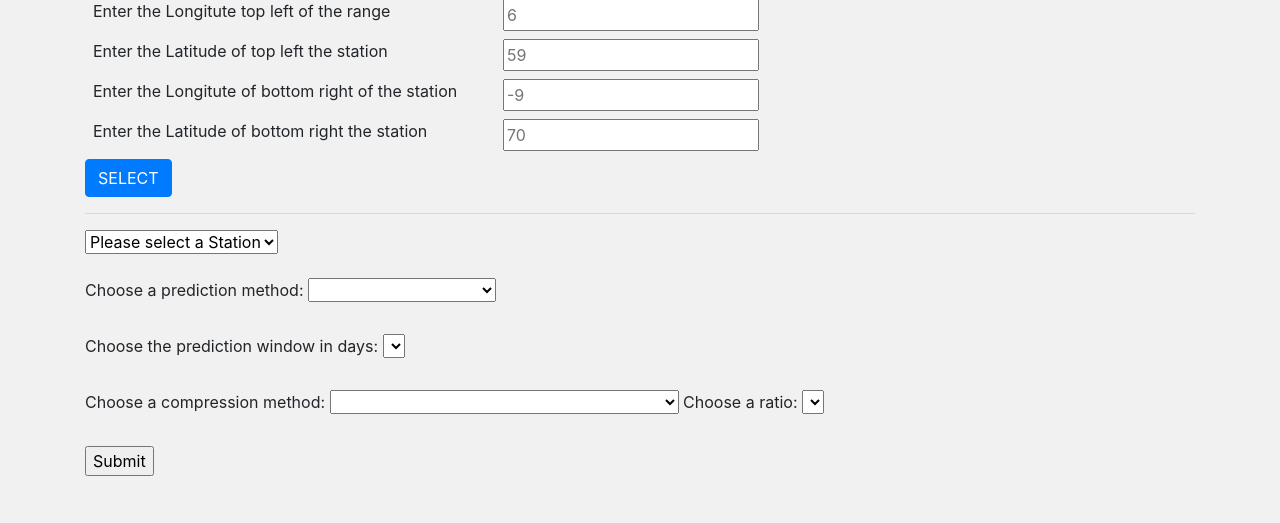
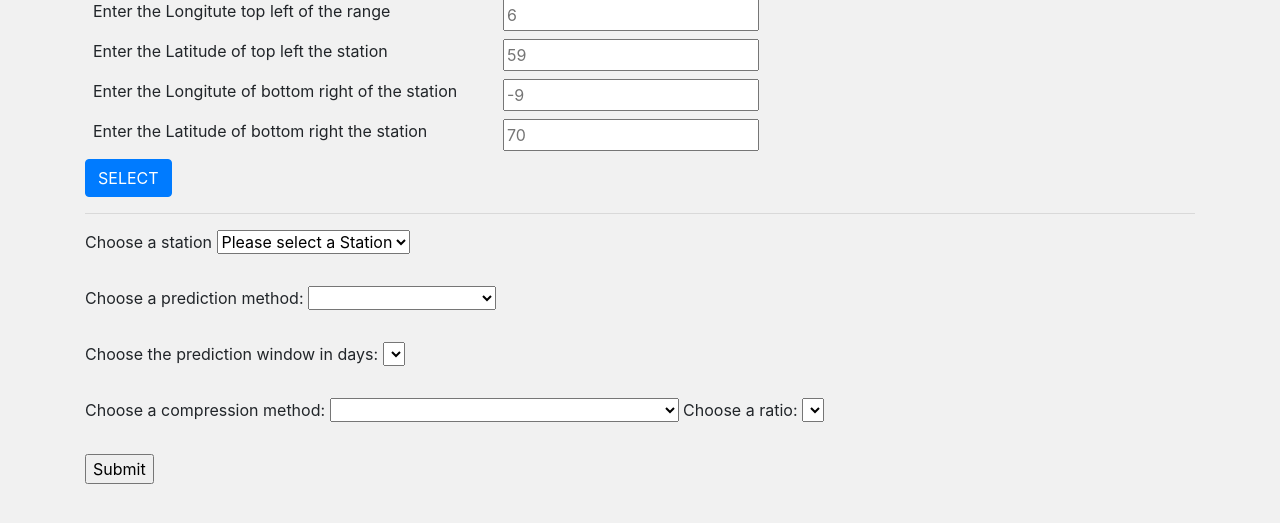
Before and after one commit to Prabingiri/CET-LATS, a Flask app: page /predict in a window 1280 px wide. Shown: the part 177-700 px from the top of the page. Run offline with Flask 2, Linux system fonts and the light colour scheme; lists and menus that the app fills with data are empty; parts of the project's set-up code (start-up, migrations or seed data) failed here and were passed over; some libraries are stand-ins or nearby versions.

Commit message:
Add files via upload

```diff
--- a/app/templates/public/prediction.html
+++ b/app/templates/public/prediction.html
@@ -55,6 +55,7 @@
 {#            <div id = "subdata">#}
 
             <hr>
+            <label for="subdata">Choose a station</label>
 
             <select  name="subdata" id="subdata">
             <option value='' disabled='disabled' selected='selected'  onkeypress="getSavedValue(this)">Please select a Station</option>
```
